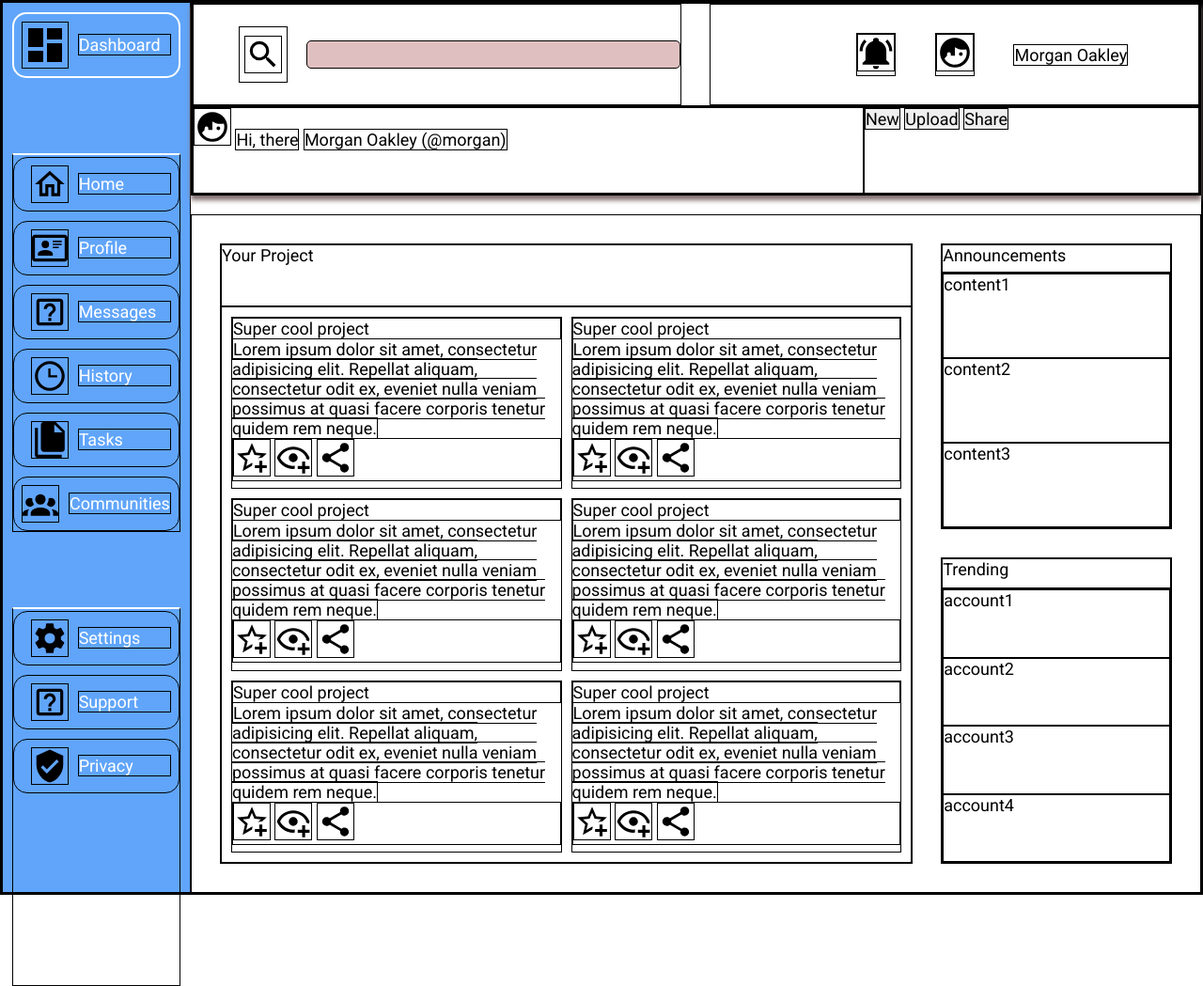
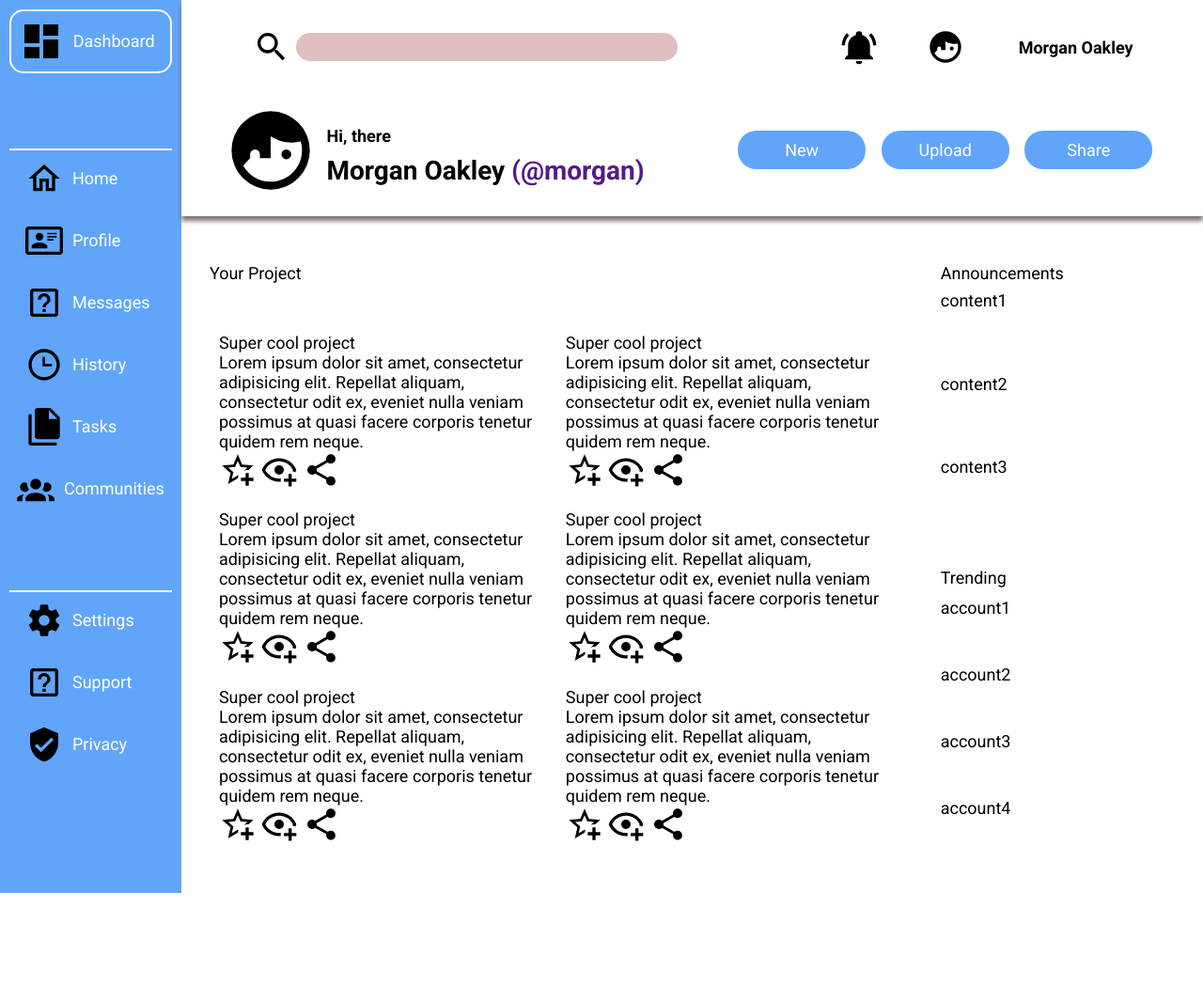
Before and after one commit to phuongle841/adminDashboard, a plain HTML site: page index.html in a window 1280 px wide. Shown: the whole page at 94% size. After the commit the page ends 1018 px from the top, so only its background shows below. Drawn offline with Linux system fonts and the light colour scheme.

Commit message:
finish header

```diff
--- a/index.html
+++ b/index.html
@@ -81,13 +81,15 @@
       <div class="status">
         <div class="banner">
           <img src="img/face-man-profile.svg" alt="" />
-          <span>Hi, there</span>
-          <span>Morgan Oakley (@morgan)</span>
+          <span class="greeting">Hi, there</span>
+          <span class="account-name"
+            >Morgan Oakley <a href="">(@morgan)</a>
+          </span>
         </div>
-        <div>
-          <button>New</button>
-          <button>Upload</button>
-          <button>Share</button>
+        <div class="updateStatus">
+          <button class="New">New</button>
+          <button class="Upload">Upload</button>
+          <button class="Share">Share</button>
         </div>
       </div>
     </div>
--- a/style/style.css
+++ b/style/style.css
@@ -3,7 +3,7 @@
   padding: 0;
   margin: 0;
   box-sizing: border-box;
-  border: 1px solid #000;
+  /* border: 1px solid #000; */
   font-family: "Roboto";
 }
 img {
@@ -74,41 +74,75 @@ body > div {
 
 /* this part for the header */
 .header {
+  user-select: none;
+  box-shadow: 0px 5px 5px rgb(128, 110, 110);
   display: grid;
-  box-shadow: 0px 5px 5px rgb(128, 110, 110);
+  gap: 10px;
+  padding: 10px;
 }
 .notification {
   display: grid;
   grid-template-columns: 1fr 1fr;
   gap: 30px;
+  padding: 10px;
 }
 .searching {
   display: grid;
-  gap: 20px;
   grid-template-columns: 1fr 4fr;
+  gap: 1px;
 }
 .searching > label {
-  padding: 5px;
-  padding-top: 9px;
+  width: 50px;
+  height: 50px;
+  cursor: pointer;
   justify-self: end;
   align-self: center;
+  display: flex;
+  align-items: center;
+  justify-content: center;
+  border-radius: 50%;
+}
+.searching > label:hover,
+.searching > input:hover {
+  border: 2px solid #1e3a8a;
+  transform: scale(101%);
+  transition: all 0.1s ease-in;
 }
 .searching > input {
+  height: 30px;
+  cursor: pointer;
+  background-color: #dfbfbf;
   align-self: center;
-  /* ?? this justify is good but I don't know how it's like this */
-  /* justify-self: start; */
-
-  /* outline: none; */
-  /* border: none; */
-  border-radius: 5px;
-  background-color: #dfbfbf;
-  height: 30px;
+  border: none;
+  border-radius: 20px;
   padding: 10px;
+}
+.searching > input:focus {
+  background-color: #ad3bbe;
+  color: #fff;
+  outline: none;
+  border: 2px solid #1e3a8a;
 }
 .notification > .Profile {
   display: grid;
   grid-template-columns: 3fr 1fr 3fr;
   gap: 30px;
+}
+.bell-ring,
+.Profile-picture {
+  width: 60px;
+  height: 60px;
+  border-radius: 50%;
+  display: flex;
+  align-items: center;
+  justify-content: center;
+}
+.bell-ring:hover,
+.Profile-picture:hover {
+  cursor: pointer;
+  border: 2px solid #1e3a8a;
+  transform: scale(106%);
+  transition: all 0.1s ease-in;
 }
 .bell-ring {
   place-self: center end;
@@ -117,13 +151,86 @@ body > div {
   place-self: center;
 }
 .Profile-name {
-  place-self: center start;
+  cursor: pointer;
+  font-weight: 700;
+  width: 80%;
+  height: 80%;
+  align-self: center;
+  display: flex;
+  align-items: center;
+  justify-content: center;
+  border-radius: 20px;
+}
+.Profile-name:hover {
+  border: 2px solid #1e3a8a;
+  transform: scale(106%);
 }
 .status {
+  padding: 10px;
   display: grid;
-  grid-template-columns: 2fr 1fr;
+  grid-template-columns: 1fr 1fr;
+  gap: 30px;
 }
-
+.banner {
+  display: grid;
+  grid-template: 1fr 1fr / 1fr 3fr;
+  gap: 10px;
+}
+.banner img {
+  width: 80%;
+  border-radius: 50%;
+  grid-row: span 2;
+  justify-self: end;
+}
+.banner img:hover {
+  cursor: pointer;
+  transform: scale(106%);
+  border: 2px solid #1e3a8a;
+  transition: all 0.1s ease-in;
+}
+.banner span {
+  user-select: all;
+  font-weight: 700;
+}
+.banner span::selection {
+  background-color: #60a5fa;
+}
+.banner > span > a {
+  font-size: 28px;
+  font-weight: 700;
+  user-select: none;
+  text-decoration: none;
+}
+.banner .greeting {
+  align-self: flex-end;
+}
+.banner .account-name {
+  font-size: 28px;
+}
+.updateStatus {
+  display: grid;
+  grid-template-columns: 1fr 1fr 1fr;
+  align-items: center;
+}
+.updateStatus .New {
+  justify-self: end;
+}
+.updateStatus .Upload {
+  justify-self: center;
+}
+.updateStatus button {
+  width: 80%;
+  background-color: #60a5fa;
+  color: #fff;
+  border: none;
+  border-radius: 20px;
+  padding: 10px 20px;
+}
+.updateStatus button:hover {
+  border: 2px solid #1e3a8a;
+  transform: scale(105%);
+  transition: all 0.1s ease-in;
+}
 /* this is for the main container */
 .mainContainer {
   display: grid;
```
Also changed, not shown: 1 other file.
